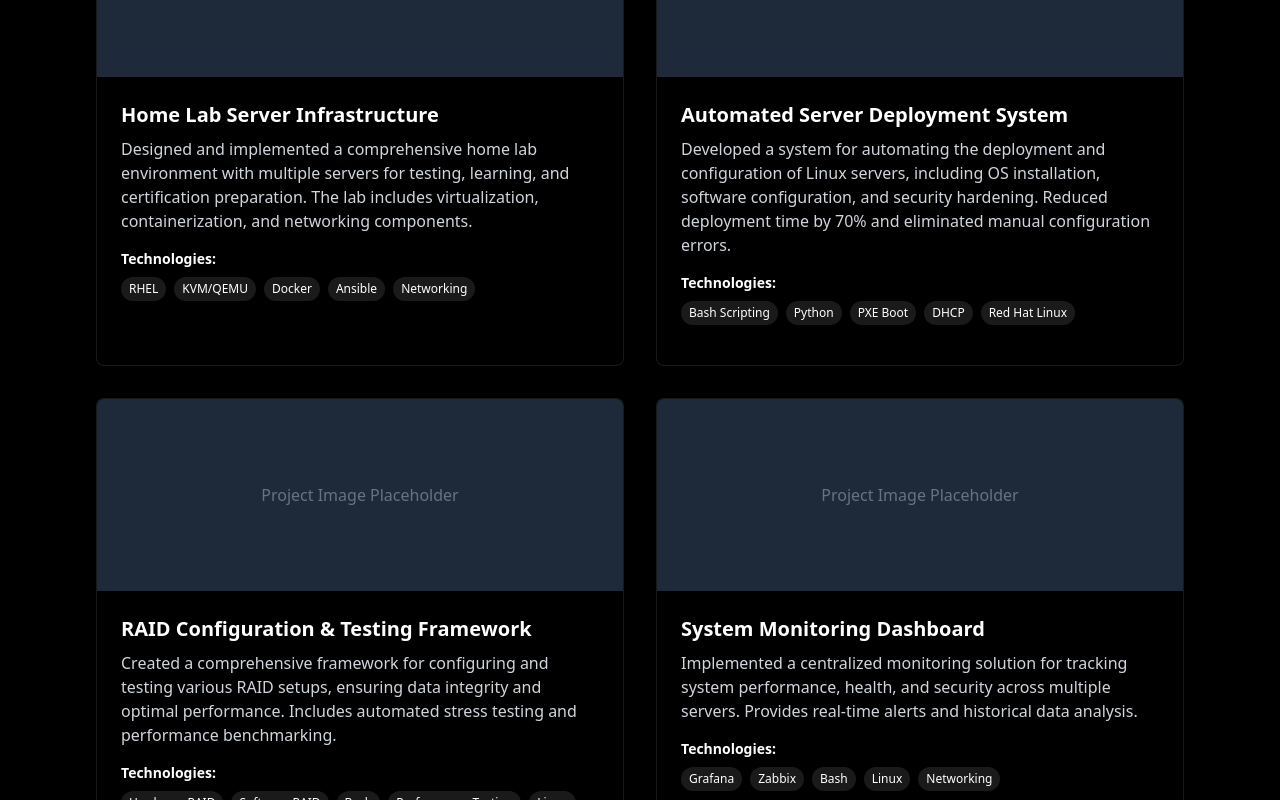
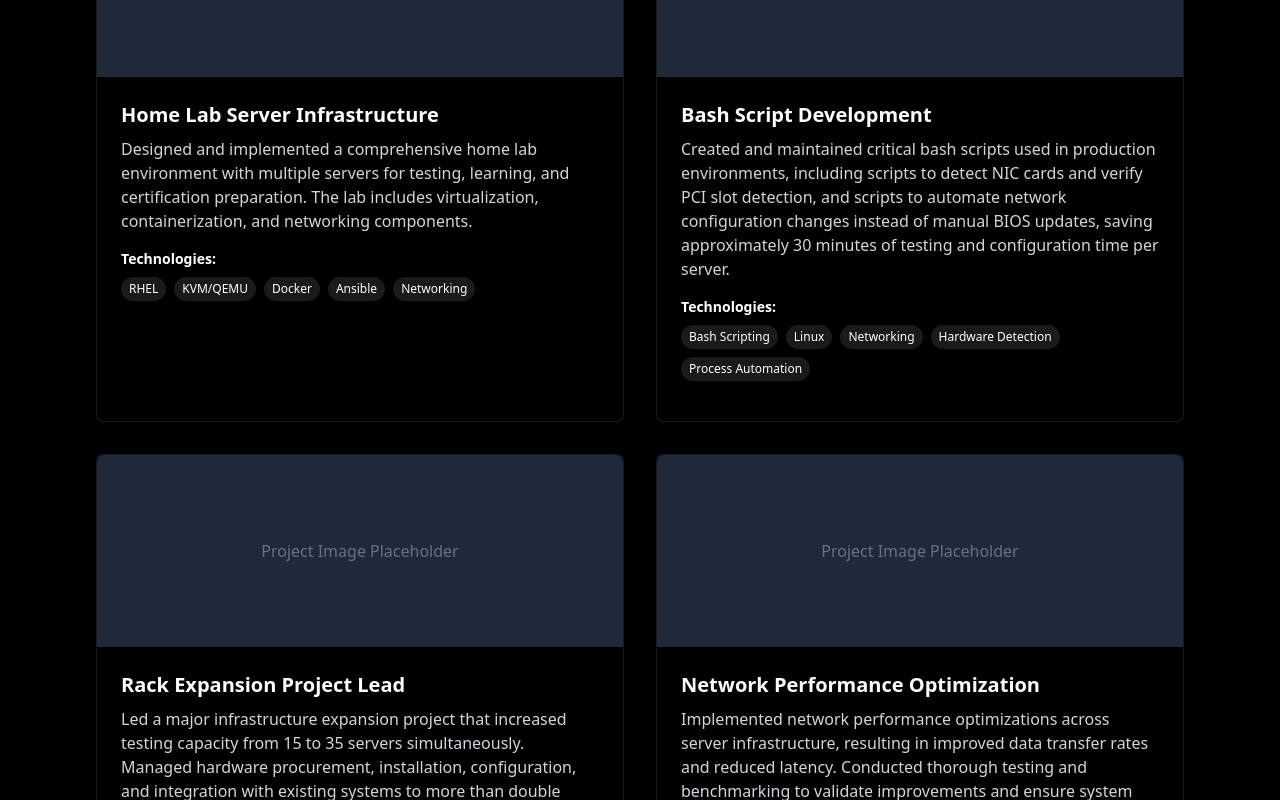
Before and after one commit to Armando2311/portfolio-website, a Next.js app: page / in a window 1280 px wide. Shown: the part 2000-2800 px from the top of the page. Built offline with nearby package versions, Linux system fonts and the light colour scheme.

Commit message:
Update projects section with actual work experience

```diff
--- a/src/components/Projects.tsx
+++ b/src/components/Projects.tsx
@@ -14,25 +14,25 @@ const projects = [
   },
   {
     id: 2,
-    title: 'Automated Server Deployment System',
-    description: 'Developed a system for automating the deployment and configuration of Linux servers, including OS installation, software configuration, and security hardening. Reduced deployment time by 70% and eliminated manual configuration errors.',
-    technologies: ['Bash Scripting', 'Python', 'PXE Boot', 'DHCP', 'Red Hat Linux'],
+    title: 'Bash Script Development',
+    description: 'Created and maintained critical bash scripts used in production environments, including scripts to detect NIC cards and verify PCI slot detection, and scripts to automate network configuration changes instead of manual BIOS updates, saving approximately 30 minutes of testing and configuration time per server.',
+    technologies: ['Bash Scripting', 'Linux', 'Networking', 'Hardware Detection', 'Process Automation'],
     image: '/placeholder.jpg',
     link: '#'
   },
   {
     id: 3,
-    title: 'RAID Configuration & Testing Framework',
-    description: 'Created a comprehensive framework for configuring and testing various RAID setups, ensuring data integrity and optimal performance. Includes automated stress testing and performance benchmarking.',
-    technologies: ['Hardware RAID', 'Software RAID', 'Bash', 'Performance Testing', 'Linux'],
+    title: 'Rack Expansion Project Lead',
+    description: 'Led a major infrastructure expansion project that increased testing capacity from 15 to 35 servers simultaneously. Managed hardware procurement, installation, configuration, and integration with existing systems to more than double testing throughput.',
+    technologies: ['Project Management', 'Hardware Installation', 'Server Configuration', 'Capacity Planning', 'Infrastructure Scaling'],
     image: '/placeholder.jpg',
     link: '#'
   },
   {
     id: 4,
-    title: 'System Monitoring Dashboard',
-    description: 'Implemented a centralized monitoring solution for tracking system performance, health, and security across multiple servers. Provides real-time alerts and historical data analysis.',
-    technologies: ['Grafana', 'Zabbix', 'Bash', 'Linux', 'Networking'],
+    title: 'Network Performance Optimization',
+    description: 'Implemented network performance optimizations across server infrastructure, resulting in improved data transfer rates and reduced latency. Conducted thorough testing and benchmarking to validate improvements and ensure system stability.',
+    technologies: ['Network Optimization', 'Performance Tuning', 'Benchmarking', 'Linux', 'TCP/IP'],
     image: '/placeholder.jpg',
     link: '#'
   }
```
